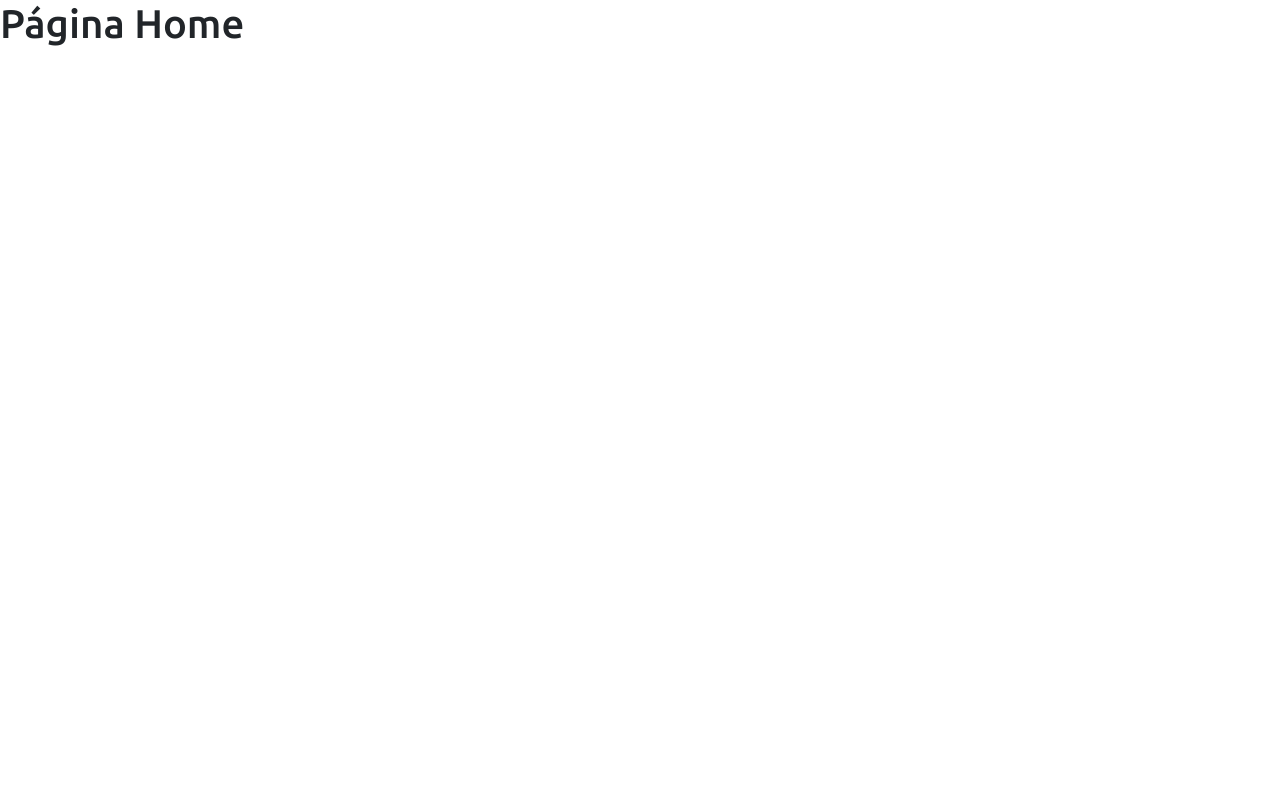
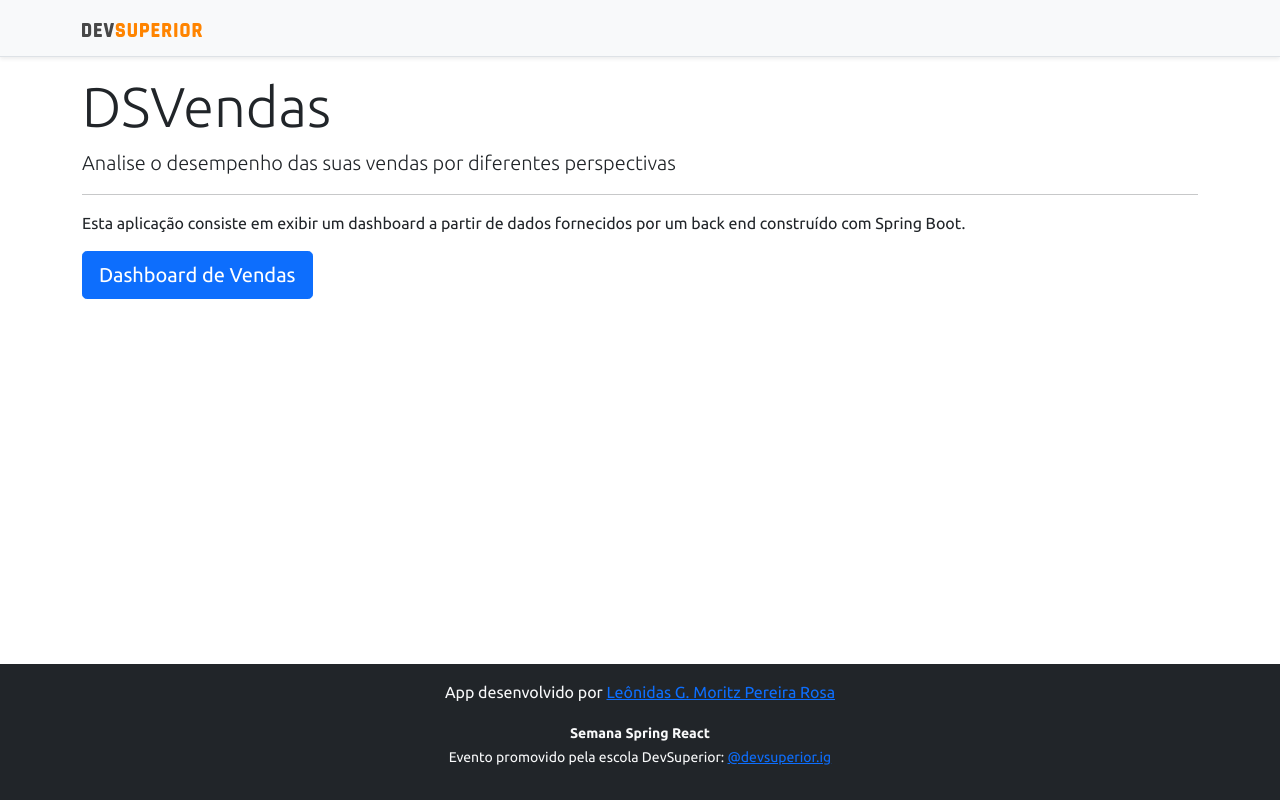
Before and after one commit to leomoritz/projeto-sds4, a React (Create React App) app in the folder frontend/: page / in a window 1280 px wide. Built offline with nearby package versions, Linux system fonts and the light colour scheme.

Commit message:
Home, navigation

```diff
--- a/frontend/src/components/NavBar/index.tsx
+++ b/frontend/src/components/NavBar/index.tsx
@@ -1,14 +1,17 @@
 import ImgDsDark from 'assets/img/ds-dark.svg';
+import { Link } from 'react-router-dom';
 
 function NavBar() {
   return (
     <div className="d-flex flex-column flex-md-row align-items-center p-3 px-md-4 mb-3 bg-light border-bottom shadow-sm">
       <div className="container">
         <nav className="my-2 my-md-0 mr-md-3">
-          <img src={ImgDsDark} alt="DevSuperior" width="120" />
+          <Link to="/">
+            <img src={ImgDsDark} alt="DevSuperior" width="120" />
+          </ Link>
         </nav>
       </div>
-    </div>
+    </div >
   );
 }
 
--- a/frontend/src/pages/Home/index.tsx
+++ b/frontend/src/pages/Home/index.tsx
@@ -1,10 +1,23 @@
 import ImgDsDark from 'assets/img/ds-dark.svg';
+import Footer from 'components/Footer';
+import NavBar from 'components/NavBar';
+import { Link } from 'react-router-dom';
 
 function Home() {
   return (
-    <div>
-        <h1>Página Home</h1>
-    </div>
+    <>
+      <NavBar />
+      <div className="container">
+        <div className="jumbotron">
+          <h1 className="display-4">DSVendas</h1>
+          <p className="lead">Analise o desempenho das suas vendas por diferentes perspectivas</p>
+          <hr />
+          <p>Esta aplicação consiste em exibir um dashboard a partir de dados fornecidos por um back end construído com Spring Boot.</p>
+          <Link className="btn btn-primary btn-lg" to="/dashboard">Dashboard de Vendas</Link>
+        </div>
+      </div>
+      <Footer />
+    </>
   );
 }
 
```
